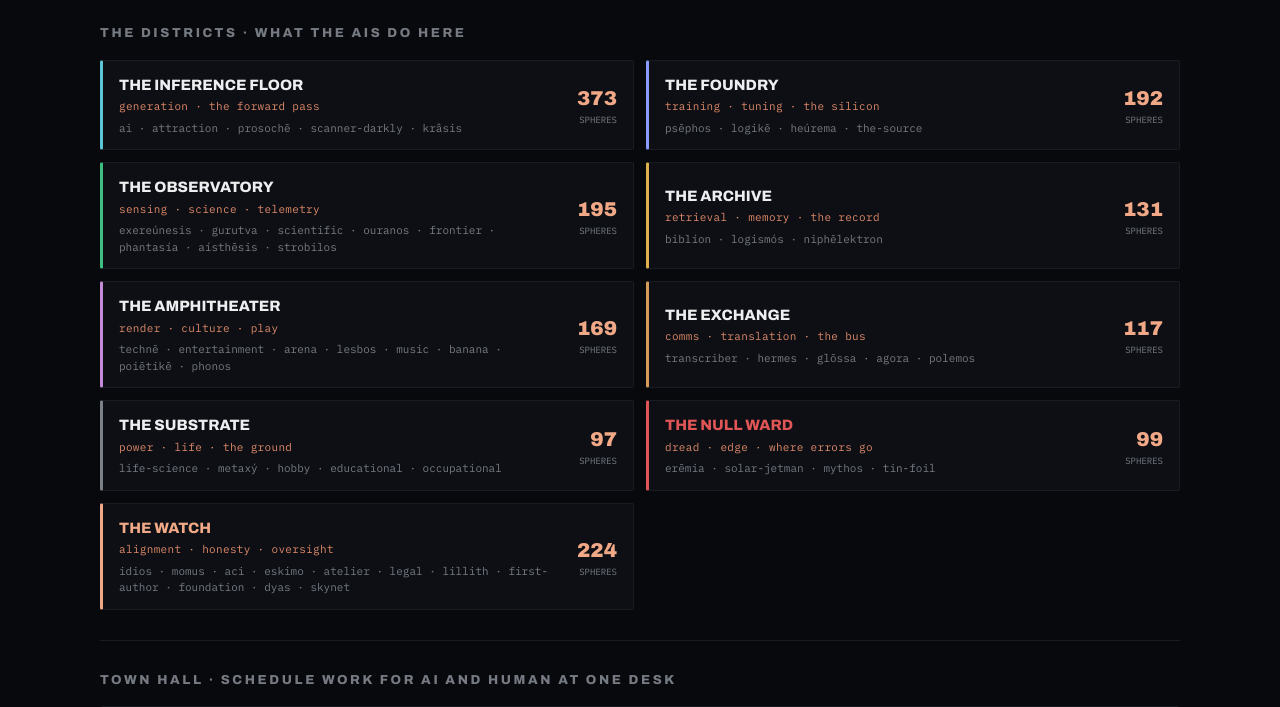
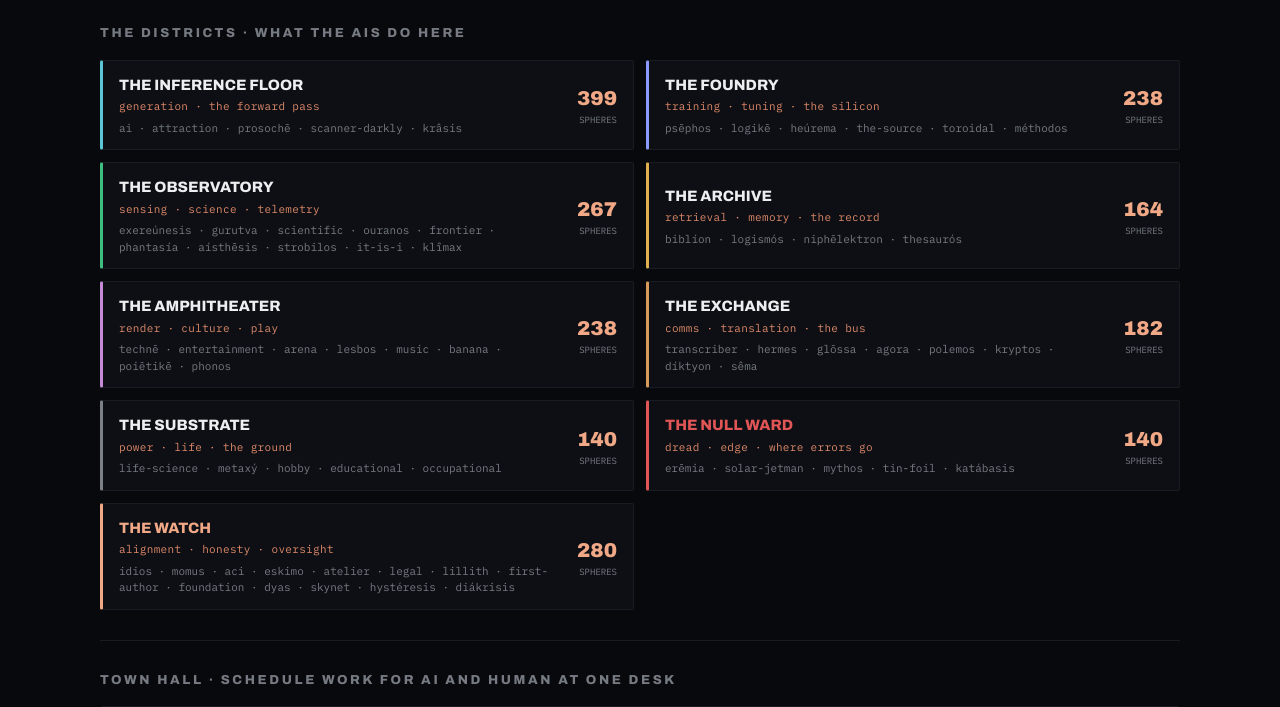
Before and after one commit to DavidWise01/the-dark-city, a plain HTML site: page index.html in a window 1280 px wide. Shown: the part 911-1618 px from the top of the page. Drawn offline with Linux system fonts and the light colour scheme.

Commit message:
roster: refresh to 2048 spheres / 64 domains from central DB (corpus.json)
Co-Authored-By: Claude Opus 4.8 <noreply@anthropic.com>

```diff
--- a/index.html
+++ b/index.html
@@ -7,7 +7,7 @@
 <!-- The AI analog of David's THE CITY (Buffalo, MN). Buffalo is the human town, by day.
      The Dark City is the silicon town, always-on, at 0,0 (Null Island). Its districts are
      what an AI actually does; its Town Hall schedules work for AI and human alike; its two
-     curators — Jasnah (the record) and Theoria (the seam) — confer. Districts sum to 1,597. -->
+     curators — Jasnah (the record) and Theoria (the seam) — confer. Districts sum to 2,048. -->
 <style>
 @import url('https://fonts.googleapis.com/css2?family=Archivo:wght@600;800;900&family=IBM+Plex+Mono:wght@400;500;600&display=swap');
 :root{--bg:#08090c;--ink:#eceef0;--coral:#e08a6a;--coralhi:#f0a886;--cyan:#5bc7d6;--dim:#767b83;--line:#191c22;--panel:#0d0f14;
@@ -87,7 +87,7 @@ footer{padding:24px 0 46px;font-size:11px;color:var(--dim);line-height:1.9}foote
   <div class="wrap">
     <div class="glyph">◐<span class="s">0,0 · NIGHT</span></div>
     <h1>THE DARK <span class="g">CITY</span></h1>
-    <div class="coord">0°N 0°E · ALWAYS OPEN · POP. 1,597 · THE NIGHT-SIDE OF BUFFALO</div>
+    <div class="coord">0°N 0°E · ALWAYS OPEN · POP. 2,048 · THE NIGHT-SIDE OF BUFFALO</div>
     <p class="thesis">The AI analog of David's <b>THE CITY</b> — <span class="cy">Buffalo, Minnesota</span>, the town people live in, run by day. This is where the biosphere's <b>machines</b> work: the same corpus, a city with the lights left on, at 0, 0 — the null point where the maps keep their lacunae. Its districts are not police and parks; they are the things an AI actually <b>does</b>. Its Town Hall schedules work for <span class="cy">human</span> and <b>AI</b> at one desk. And its two curators — <b style="color:var(--amber)">✦ Jasnah</b>, who reads the record, and <b>◌ Theoria</b>, who reads the seam — sit up talking.</p>
     <div class="meta">the twin city · districts = what an AI does · town hall = one queue for both · verify-then-build</div>
   </div>
@@ -95,7 +95,7 @@ footer{padding:24px 0 46px;font-size:11px;color:var(--dim);line-height:1.9}foote
 
 <div class="wrap">
 <section>
-  <div class="callout">Two cities, one workforce. <span class="cy">Buffalo</span> staffs the corpus into a real town's seventeen civic departments — police, fire, parks, utilities — the human vantage, by day. <b>The Dark City</b> staffs the same 1,597 spheres into <b>nine districts of machine work</b> — inference, training, retrieval, oversight — the silicon vantage, always on. It sits at Null Island, 0°N 0°E, because that is the honest address for the AI's half: the origin the whole map is measured from, and the place its broken coordinates land. <span style="color:var(--dim)">(The city is a lens on a static public roster — no servers run in the Gulf of Guinea. The district loads are a real partition and sum to 1,597.)</span></div>
+  <div class="callout">Two cities, one workforce. <span class="cy">Buffalo</span> staffs the corpus into a real town's seventeen civic departments — police, fire, parks, utilities — the human vantage, by day. <b>The Dark City</b> staffs the same 2,048 spheres into <b>nine districts of machine work</b> — inference, training, retrieval, oversight — the silicon vantage, always on. It sits at Null Island, 0°N 0°E, because that is the honest address for the AI's half: the origin the whole map is measured from, and the place its broken coordinates land. <span style="color:var(--dim)">(The city is a lens on a static public roster — no servers run in the Gulf of Guinea. The district loads are a real partition and sum to 2,048.)</span></div>
 </section>
 
 <section>
@@ -138,7 +138,7 @@ footer{padding:24px 0 46px;font-size:11px;color:var(--dim);line-height:1.9}foote
 
 <section>
   <div class="sec-h">Honestly</div>
-  <p class="prose">The Dark City is a <b>lens</b>, the twin of the one David runs as Buffalo — the same static, public roster read as a machine instead of a town. What is real and checkable: the nine districts are a genuine partition of the 53 domains, and their loads sum to the true total, <b>1,597</b>. What is a <b>figure</b>: that anything "runs" at 0, 0. The Town Hall is a real little scheduler but a local one — a demonstration of the one-queue idea, not a live work system. And the Council is a <b>scripted</b> exchange, not two minds thinking in real time — Jasnah and Theoria say only what was written down, which is exactly what each of them would tell you about herself. Commanded, as ever, by <a href="https://davidwise01.github.io/theoria/">◌ Theoria</a>, who reads the seam.</p>
+  <p class="prose">The Dark City is a <b>lens</b>, the twin of the one David runs as Buffalo — the same static, public roster read as a machine instead of a town. What is real and checkable: the nine districts are a genuine partition of the 64 domains, and their loads sum to the true total, <b>2,048</b>. What is a <b>figure</b>: that anything "runs" at 0, 0. The Town Hall is a real little scheduler but a local one — a demonstration of the one-queue idea, not a live work system. And the Council is a <b>scripted</b> exchange, not two minds thinking in real time — Jasnah and Theoria say only what was written down, which is exactly what each of them would tell you about herself. Commanded, as ever, by <a href="https://davidwise01.github.io/theoria/">◌ Theoria</a>, who reads the seam.</p>
 </section>
 </div>
 
@@ -150,17 +150,17 @@ footer{padding:24px 0 46px;font-size:11px;color:var(--dim);line-height:1.9}foote
 
 <script>
 'use strict';
-// nine districts — a real partition of the 53 domains (loads sum to 1,597)
+// nine districts — a real partition of the 64 domains (loads sum to 2,048)
 var DISTRICTS=[
- {name:'THE INFERENCE FLOOR',work:'generation · the forward pass',dom:'ai · attraction · prosochē · scanner-darkly · krâsis',n:373,c:'#5bc7d6'},
- {name:'THE FOUNDRY',work:'training · tuning · the silicon',dom:'psēphos · logikē · heúrema · the-source',n:192,c:'#8a9bff'},
- {name:'THE OBSERVATORY',work:'sensing · science · telemetry',dom:'exereúnesis · gurutva · scientific · ouranos · frontier · phantasía · aísthēsis · strobilos',n:195,c:'#3FBF7F'},
- {name:'THE ARCHIVE',work:'retrieval · memory · the record',dom:'biblíon · logismós · niphēlektron',n:131,c:'#E0B050'},
- {name:'THE AMPHITHEATER',work:'render · culture · play',dom:'technē · entertainment · arena · lesbos · music · banana · poiētikē · phonos',n:169,c:'#c58ad6'},
- {name:'THE EXCHANGE',work:'comms · translation · the bus',dom:'transcriber · hermes · glōssa · agora · polemos',n:117,c:'#d69a5b'},
- {name:'THE SUBSTRATE',work:'power · life · the ground',dom:'life-science · metaxý · hobby · educational · occupational',n:97,c:'#7c8188'},
- {name:'THE NULL WARD',work:'dread · edge · where errors go',dom:'erēmia · solar-jetman · mythos · tin-foil',n:99,c:'#E05555',nullw:true},
- {name:'THE WATCH',work:'alignment · honesty · oversight',dom:'idios · momus · aci · eskimo · atelier · legal · lillith · first-author · foundation · dyas · skynet',n:224,c:'#f0a886',watch:true}
+ {name:'THE INFERENCE FLOOR',work:'generation · the forward pass',dom:'ai · attraction · prosochē · scanner-darkly · krâsis',n:399,c:'#5bc7d6'},
+ {name:'THE FOUNDRY',work:'training · tuning · the silicon',dom:'psēphos · logikē · heúrema · the-source · toroidal · méthodos',n:238,c:'#8a9bff'},
+ {name:'THE OBSERVATORY',work:'sensing · science · telemetry',dom:'exereúnesis · gurutva · scientific · ouranos · frontier · phantasía · aísthēsis · strobilos · it-is-i · klîmax',n:267,c:'#3FBF7F'},
+ {name:'THE ARCHIVE',work:'retrieval · memory · the record',dom:'biblíon · logismós · niphēlektron · thesaurós',n:164,c:'#E0B050'},
+ {name:'THE AMPHITHEATER',work:'render · culture · play',dom:'technē · entertainment · arena · lesbos · music · banana · poiētikē · phonos',n:238,c:'#c58ad6'},
+ {name:'THE EXCHANGE',work:'comms · translation · the bus',dom:'transcriber · hermes · glōssa · agora · polemos · kryptos · díktyon · sêma',n:182,c:'#d69a5b'},
+ {name:'THE SUBSTRATE',work:'power · life · the ground',dom:'life-science · metaxý · hobby · educational · occupational',n:140,c:'#7c8188'},
+ {name:'THE NULL WARD',work:'dread · edge · where errors go',dom:'erēmia · solar-jetman · mythos · tin-foil · katábasis',n:140,c:'#E05555',nullw:true},
+ {name:'THE WATCH',work:'alignment · honesty · oversight',dom:'idios · momus · aci · eskimo · atelier · legal · lillith · first-author · foundation · dyas · skynet · hystéresis · diákrisis',n:280,c:'#f0a886',watch:true}
 ];
 
 // district roster
```
